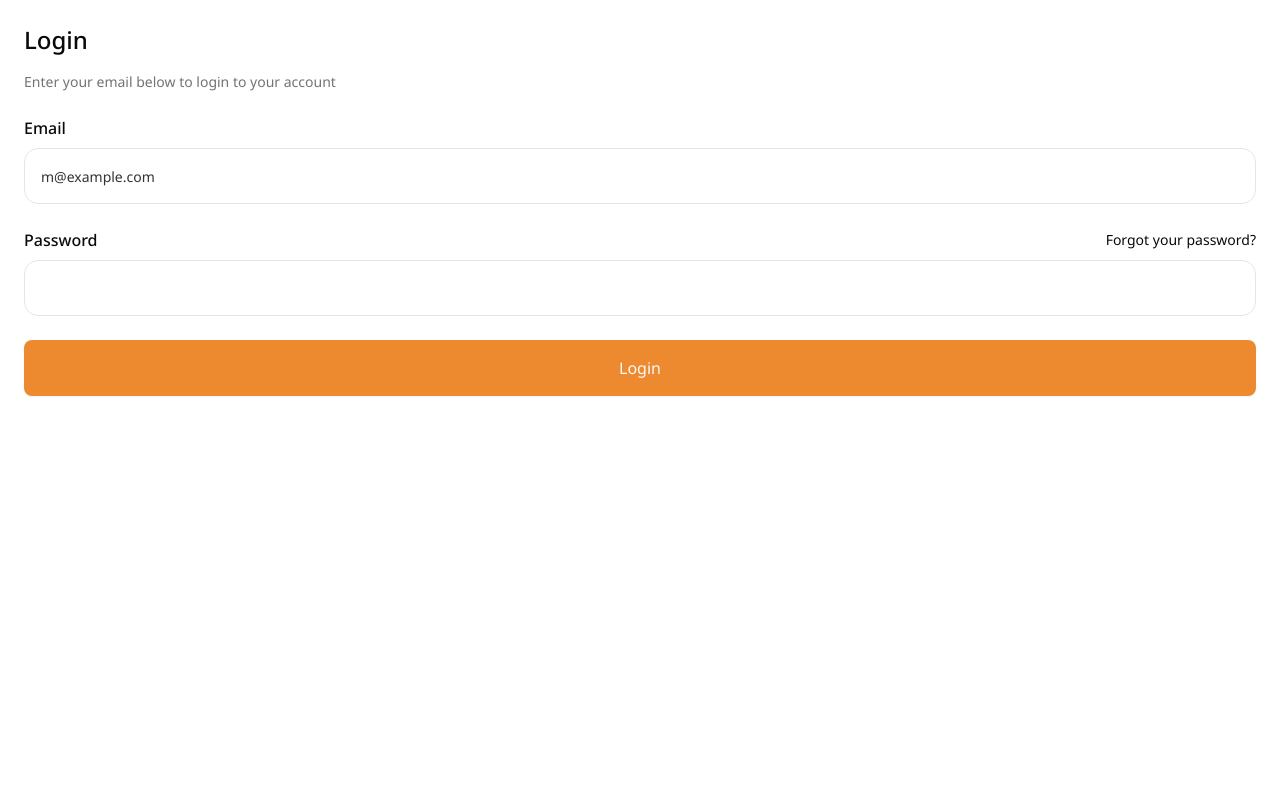
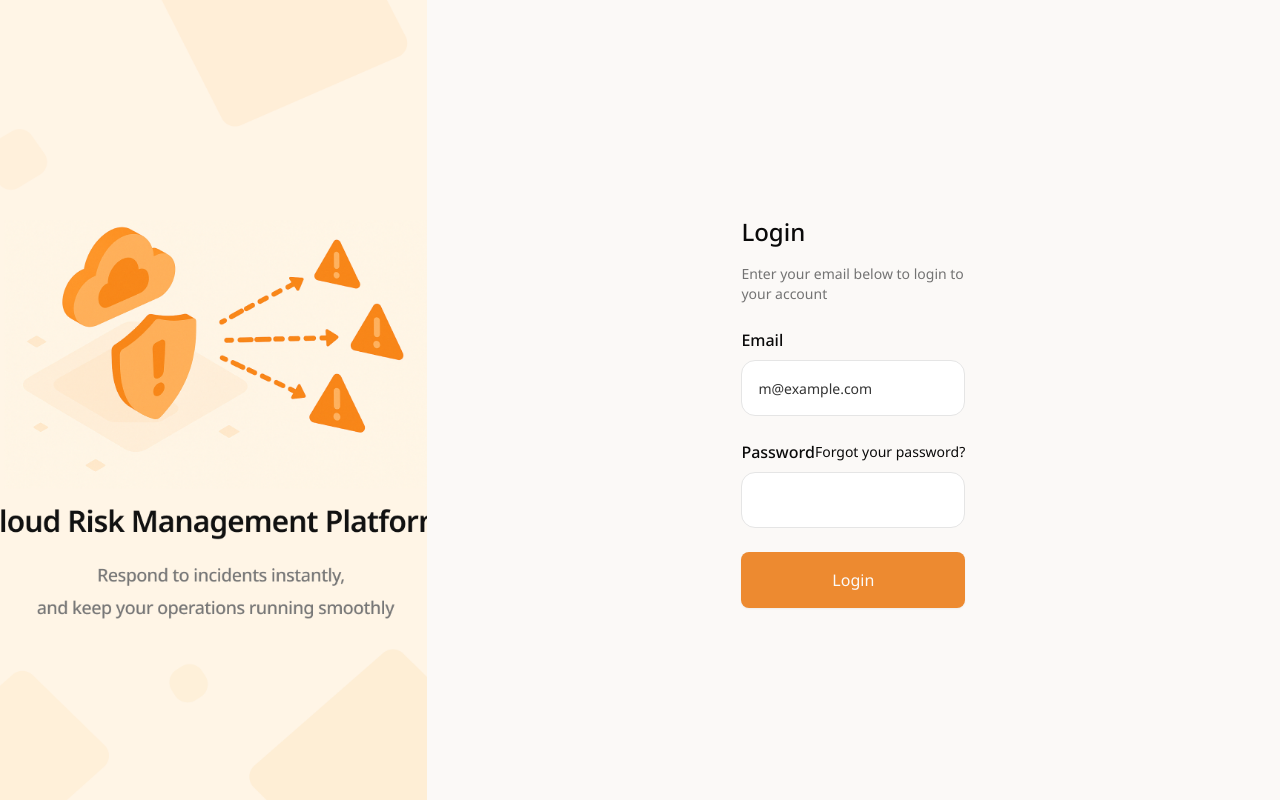
Before and after one commit to swyp-2-team/frontier, a React (Vite) app: page /users/login in a window 1280 px wide. Built offline with nearby package versions, Linux system fonts and the light colour scheme; a web font is replaced by a local one.

Commit message:
feat: platform image를 png 형태로 추가

```diff
--- a/src/pages/LoginPage/LoginPage.tsx
+++ b/src/pages/LoginPage/LoginPage.tsx
@@ -2,8 +2,17 @@ import { LoginForm } from "@/shared/components/ui/loginForm";
 
 export default function LoginPage() {
   return (
-    <div>
-      <LoginForm />
+    <div className="flex h-screen bg-gray-100 overflow-hidden">
+      <div className="flex-1 h-full">
+        <img
+          src="/src/assets/images/logIn.png"
+          alt="Login"
+          className="w-full h-full object-cover"
+        />
+      </div>
+      <div className="flex-2 flex place-items-center justify-center">
+        <LoginForm />
+      </div>
     </div>
   );
 }
```
Also changed, not shown: src/assets/images/logIn.png (added).
